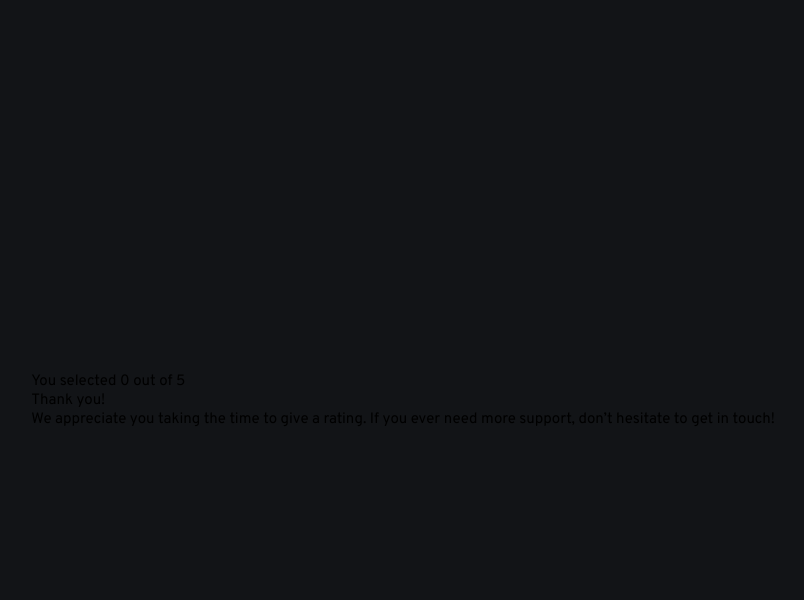
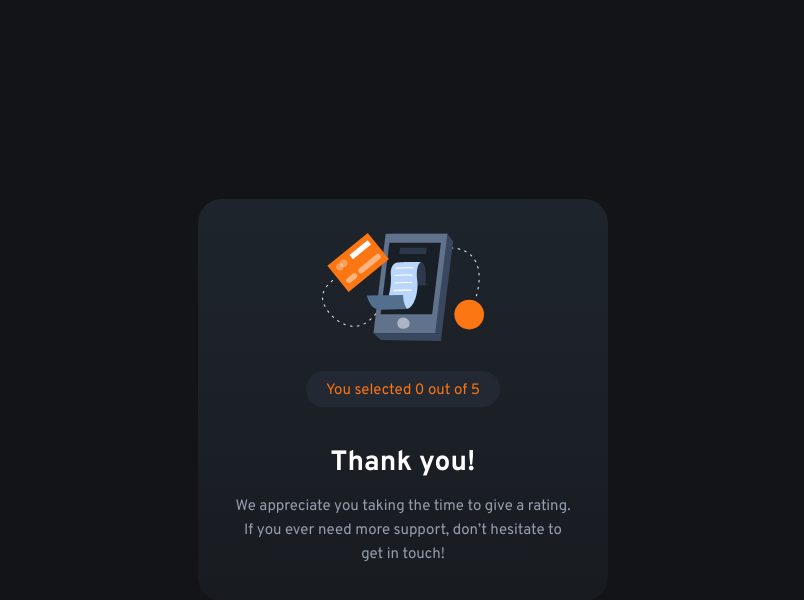
Before and after one commit to Ivansol-21/interactive-rating-component, a plain HTML site: page index.html in a window 1280 px wide. Both pictures are taken after a click on the button "SUBMIT". Shown: the whole page, without its empty margins (237-1041 px from the left). Drawn offline with Linux system fonts and the light colour scheme.

Commit message:
Agregar: estilos css, terminando diseño

```diff
--- a/src/components/ThankYou.js
+++ b/src/components/ThankYou.js
@@ -1,25 +1,34 @@
 export const ThankYou = (nroSelect) => {
     // Creando elementos del DOM
     const $thankYouCard = document.createElement('div'),
+        $textContent = document.createElement('div'),
+        $figure = document.createElement('figure'),
+        $img = document.createElement('img'),
+        $figcaption = document.createElement('figcaption'),
         $h1 = document.createElement('h1'),
-        $span = document.createElement('span'),
         $p = document.createElement('p');
 
     // Agregando contenido
-    $span.textContent = `You selected ${nroSelect} out of 5`; // "nroSelect" es el numero que recibe como propiedad
+    $img.setAttribute('src', './src/images/illustration-thank-you.svg');
+    $img.setAttribute('alt', 'illustration-thank-you');
+    $figcaption.textContent = `You selected ${nroSelect} out of 5`; // "nroSelect" es el numero que recibe como propiedad
+    $figure.appendChild($img);
+    $figure.appendChild($figcaption);
     $h1.textContent = 'Thank you!';
     $p.textContent = 'We appreciate you taking the time to give a rating. If you ever need more support, don’t hesitate to get in touch!';
+    $textContent.appendChild($h1);
+    $textContent.appendChild($p);
 
     // Agregando clases CSS
     $thankYouCard.classList.add('thank-you-card');
+    $img.classList.add('thank-you__img');
+    $figcaption.classList.add('thank-you__message-orange');
     $h1.classList.add('thank-you__title');
-    $span.classList.add('thank-you__message');
     $p.classList.add('thank-you__message');
 
     // Agregando los elementos a la tarjeta
-    $thankYouCard.appendChild($span);
-    $thankYouCard.appendChild($h1);
-    $thankYouCard.appendChild($p);
+    $thankYouCard.appendChild($figure);
+    $thankYouCard.appendChild($textContent);
 
     // Componente final
     return $thankYouCard;
--- a/src/index.css
+++ b/src/index.css
@@ -4,6 +4,7 @@
 /* Estilos individuales de los componentes */
 @import url('./styles/Rating.css');
 @import url('./styles/BotonSubmit.css');
+@import url('./styles/ThankYou.css');
 
 :root {
     /* Color primary */
--- a/src/styles/Rating.css
+++ b/src/styles/Rating.css
@@ -5,7 +5,7 @@
     flex-direction: column;
     gap: 1.5rem;
     padding: 1.875rem;
-    background-color: var(--Dark-Blue);
+    background-image: linear-gradient(rgba(37, 45, 55, 0.65), var(--Dark-Blue), rgba(37, 45, 55, 0.3));
     border-radius: 1.5rem;
     color: var(--White);
 }
@@ -23,7 +23,7 @@
 .rating__question {
     font-size: 1.75rem;
     font-weight: var(--weight-Bold);
-    margin: 0 0 1.25rem 0;
+    margin: 0 0 1rem 0;
 }
 .rating__detalle {
     color: var(--Light-Grey);
@@ -41,6 +41,7 @@
     block-size: 3.375rem;
     border-radius: 50%;
     font-weight: var(--weight-Bold);
+    color: var(--Light-Grey);
     background-color: var(--Dark-Blue-modal);
 }
 .C-n span {
--- /dev/null
+++ b/src/styles/ThankYou.css
@@ -0,0 +1,30 @@
+.thank-you-card {
+    max-inline-size: 25.625rem;
+    display: flex;
+    flex-direction: column;
+    align-items: center;
+    text-align: center;
+    gap: 2.375rem;
+    padding: 2.125rem;
+    background-image: linear-gradient(rgba(37, 45, 55, 0.65), var(--Dark-Blue), rgba(37, 45, 55, 0.3));;
+    border-radius: 1.5rem;
+    color: var(--White);
+}
+.thank-you__img {
+    margin: 0 0 1.5rem 0;
+}
+.thank-you__message-orange {
+    color: var(--Orange);
+    padding: 0.625rem 1.25rem 0.4rem;
+    border-radius: 1.5rem;
+    background-color: var(--Dark-Blue-modal);
+}
+.thank-you__title {
+    font-size: 1.75rem;
+    font-weight: var(--weight-Bold);
+    margin: 0 0 0.875rem 0;
+}
+.thank-you__message {
+    color: var(--Light-Grey);
+    line-height: 160%;
+}
```
Also changed, not shown: index.html (+0 -14 lines), src/components/BotonSubmit.js (line endings or trailing spaces).
